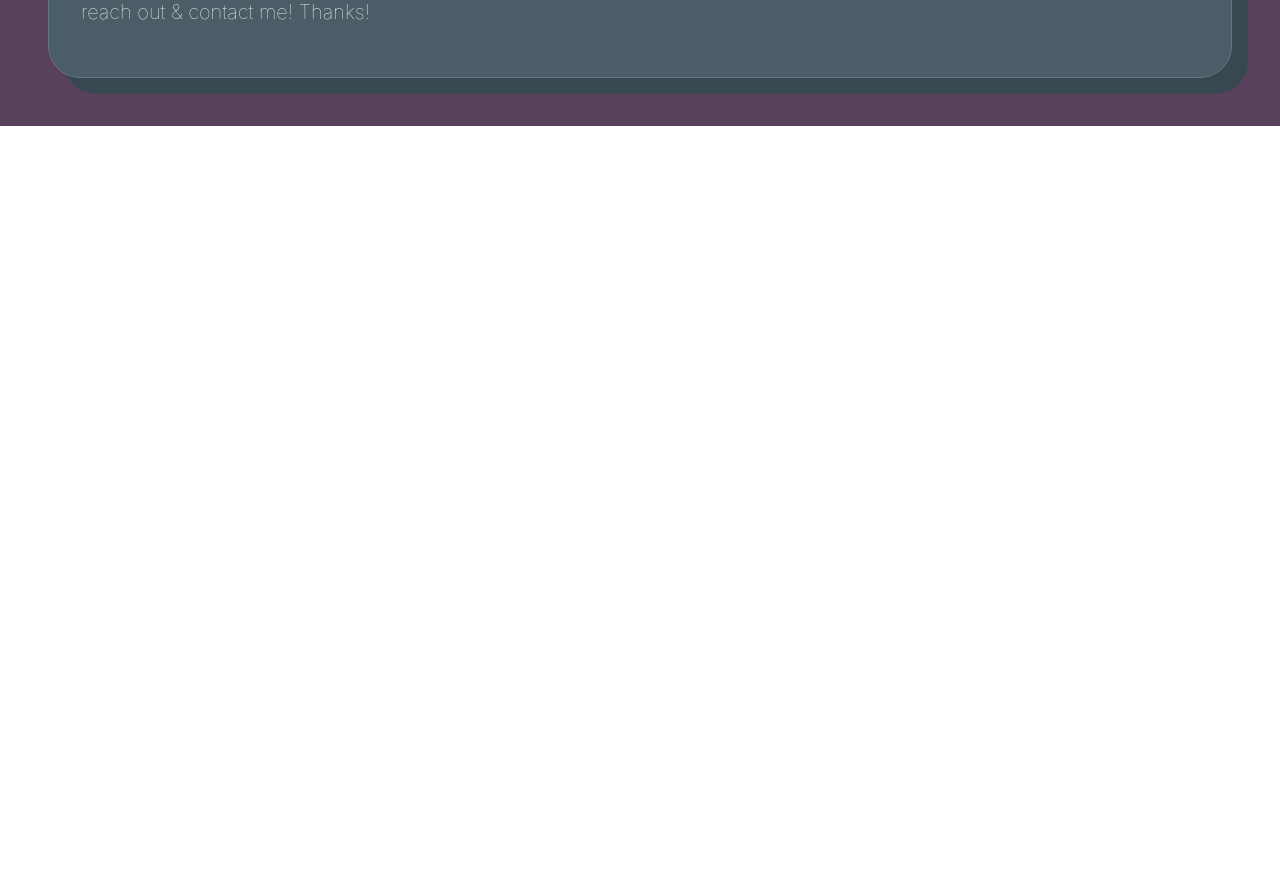
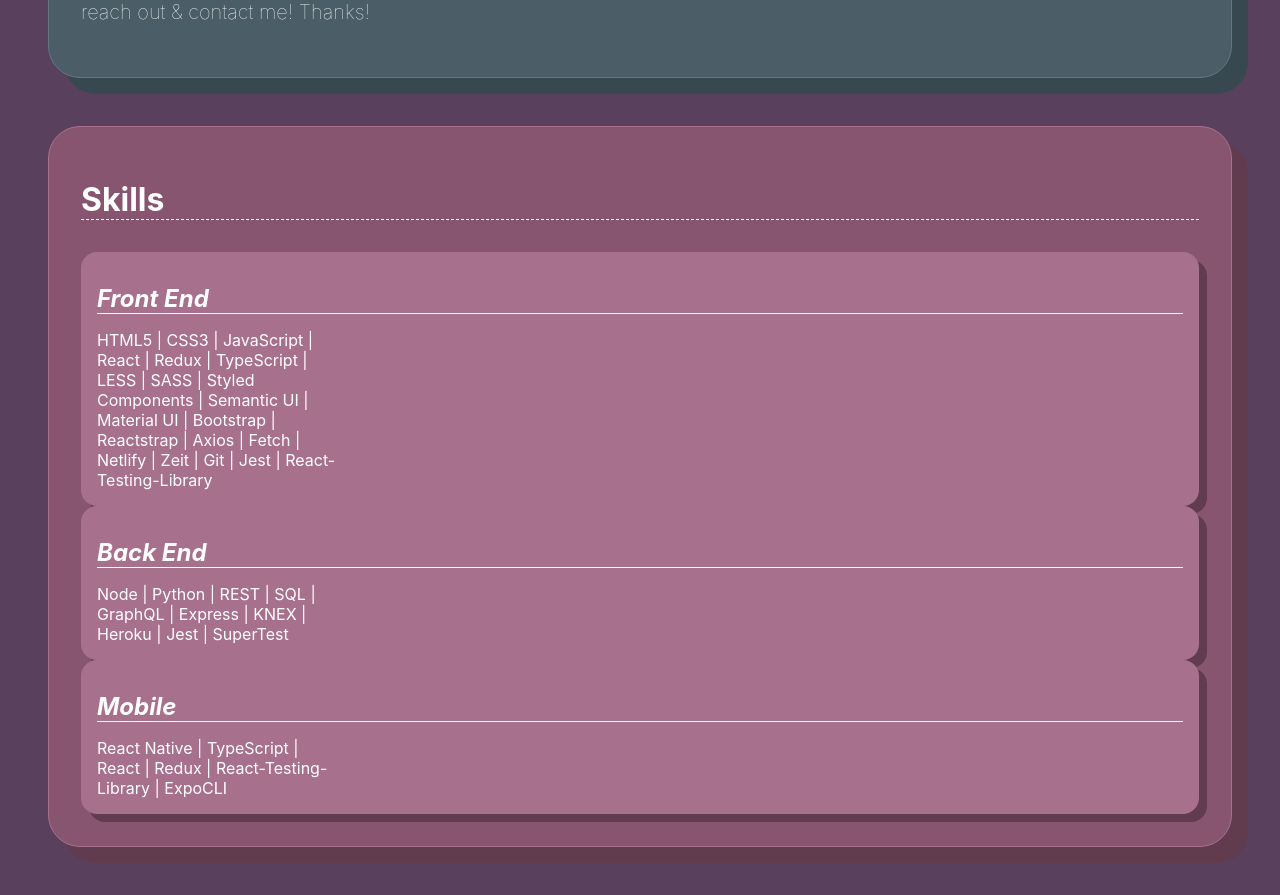
Before and after one commit to BrandyBecker/fsw-portfolio, a React (Create React App) app in the folder portfolio/: page / in a window 1280 px wide. Shown: the part 1440-2335 px from the top of the page. Before the commit the page ends 1566 px from the top, so only its background shows below. Built offline with nearby package versions, Linux system fonts and the light colour scheme; a web font is replaced by a local one.

Commit message:
added skills

```diff
--- a/portfolio/src/components/main/Main.js
+++ b/portfolio/src/components/main/Main.js
@@ -1,11 +1,13 @@
 import React from 'react';
 import './Main.css';
 import About from './aboutme/About.js';
+import Skills from './skills/Skills.js';
 
 function Main() {
   return (
     <div className="Main">
       <About/>
+      <Skills/>
     </div>
   );
 }
--- /dev/null
+++ b/portfolio/src/components/main/skills/Skills.css
@@ -0,0 +1,59 @@
+/* Variables */
+:root{
+    --main: #322f3d;
+    --secondary: #59405c;
+    --tertiary: #87556f;
+    --compliment: #4b5d67;
+}
+
+/* Website */
+.Skills{
+    margin: 3rem;
+    padding: 2rem;
+    border-radius: 2rem;
+    color: white;
+    background-color: var(--tertiary);
+    box-shadow: 1rem 1rem #613b4e;
+    border: 0.01rem solid #a7718d;
+}
+.skillstitle{
+    border-bottom: 0.01rem dashed white;
+    margin-bottom: 2rem;
+}
+.skillssections{
+    display: flex;
+    justify-content: space-evenly;
+}
+.skill{
+    background-color: #a7718d;
+    min-width: 15rem;
+    padding: 1rem;
+    border-radius: 1rem;
+    box-shadow: 0.5rem 0.5rem  #613b4e;
+}
+.skills {
+    max-width: 15rem;
+}
+.skill h1{
+    font-size: 1.5rem;
+    border-bottom: 0.01rem solid white;
+    font-style: italic;
+}
+.skill p{
+    font-size: 1rem;
+    font-weight: lighter;
+}
+
+/* Mobile */
+@media (max-width: 43em) {
+    .skillssections{
+        flex-direction: column;
+    }
+}
+
+/* Mobile */
+@media (max-width: 82em) {
+    .skillssections{
+        flex-direction: column;
+    }
+}
--- /dev/null
+++ b/portfolio/src/components/main/skills/Skills.js
@@ -0,0 +1,32 @@
+import React from 'react';
+import './Skills.css';
+
+function Skills() {
+  return (
+    <div className="Skills">
+    <h1 class="skillstitle">Skills</h1>
+      <div class="skillssections">
+        <div class="frontend skill">
+            <h1>Front End</h1>
+            <div class="skills">
+                HTML5 | CSS3 | JavaScript | React | Redux | TypeScript | LESS | SASS | Styled Components | Semantic UI | Material UI | Bootstrap | Reactstrap | Axios | Fetch | Netlify | Zeit | Git | Jest | React-Testing-Library
+            </div>
+        </div>
+        <div class="backend skill">
+            <h1>Back End</h1>
+            <div class="skills">
+                Node | Python | REST | SQL | GraphQL | Express | KNEX | Heroku | Jest | SuperTest
+            </div>
+        </div>
+        <div class="mobile skill">
+            <h1>Mobile</h1>
+            <div class="skills">
+                React Native | TypeScript | React | Redux | React-Testing-Library | ExpoCLI
+            </div>
+        </div>
+      </div>
+    </div>
+  );
+}
+
+export default Skills;
--- a/portfolio/src/components/nav/Nav.css
+++ b/portfolio/src/components/nav/Nav.css
@@ -36,7 +36,7 @@
     list-style: none;
     padding-left: 0;
 }
-li {
+.link {
     list-style-type: none;
     font-size: 1.5rem;
     font-weight: lighter;
@@ -47,7 +47,7 @@
     opacity: 0.5;
     transition: 1s;
 }
-li:hover{
+.link:hover{
     background-color: var(--secondary);
     font-style: italic;
     border: 0.075rem solid white;
--- a/portfolio/src/components/nav/Nav.js
+++ b/portfolio/src/components/nav/Nav.js
@@ -19,11 +19,11 @@
             <i class="fas fa-envelope"></i>
         </div>
         <ul class="tabs">
-            <li>About Me</li>
-            <li>Skills</li>
-            <li>Projects</li>
-            <li>Resume</li>
-            <li>Contact</li>
+            <li class="link">About Me</li>
+            <li class="link">Skills</li>
+            <li class="link">Projects</li>
+            <li class="link">Resume</li>
+            <li class="link">Contact</li>
         </ul>
       </div>
     </div>
```
